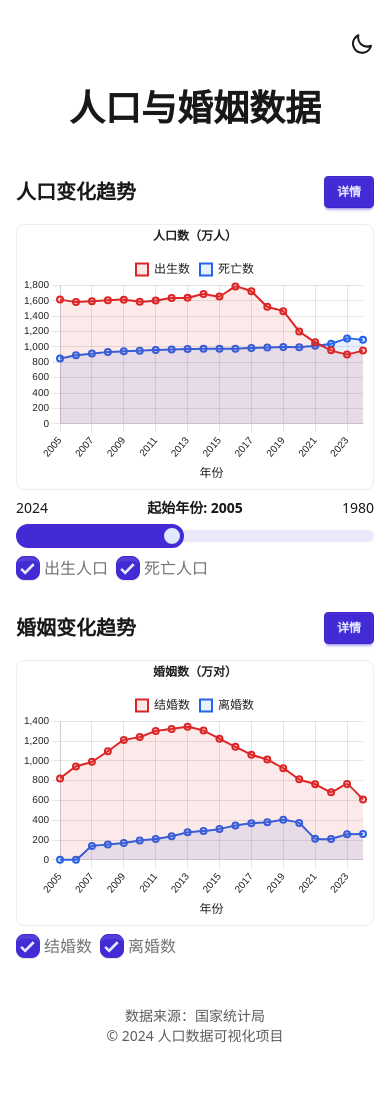
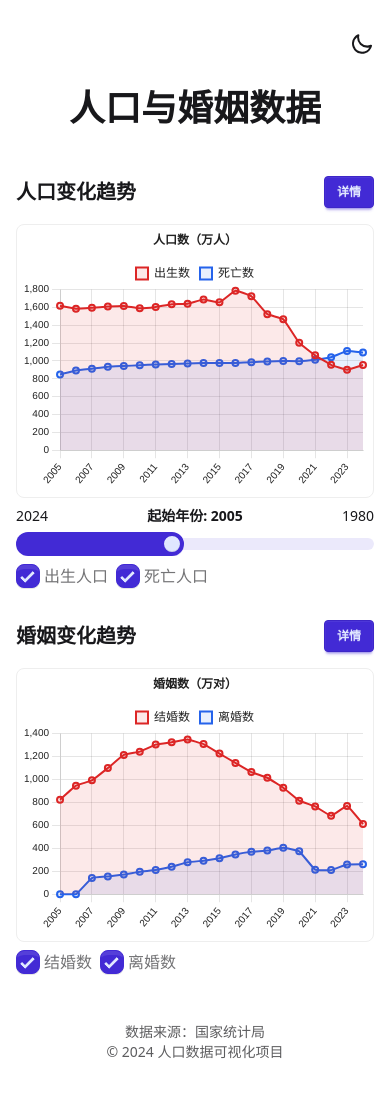
Before and after one commit to luojinan/population-stats, a Preact app: page / in a window 390 px wide. Shown: the top 1098 px of the page. Built offline with nearby package versions, Linux system fonts and the light colour scheme.

Commit message:
feat: 调整样式

```diff
--- a/src/components/Chart.tsx
+++ b/src/components/Chart.tsx
@@ -134,7 +134,7 @@ export function Chart({ data, showBirth, showDeath }: ChartProps) {
         },
         x: {
           title: {
-            display: true,
+            display: false,
             text: "年份",
             color: textColor,
             font: {
@@ -172,7 +172,7 @@ export function Chart({ data, showBirth, showDeath }: ChartProps) {
   }, [data, showBirth, showDeath, theme]);
 
   return (
-    <div class="border border-base-300 rounded-lg p-1 md:p-4">
+    <div class="border border-base-300 rounded-lg px-1 py-2 md:p-4">
       <div class="w-full h-64 md:h-96">
         <canvas ref={canvasRef} />
       </div>
--- a/src/components/MarriageChart.tsx
+++ b/src/components/MarriageChart.tsx
@@ -137,7 +137,7 @@ export function MarriageChart({
         },
         x: {
           title: {
-            display: true,
+            display: false,
             text: "年份",
             color: textColor,
             font: {
@@ -175,7 +175,7 @@ export function MarriageChart({
   }, [data, showMarriages, showDivorces, theme]);
 
   return (
-    <div class="border border-base-300 rounded-lg p-1 md:p-4">
+    <div class="border border-base-300 rounded-lg px-1 py-2 md:p-4">
       <div class="w-full h-64 md:h-96">
         <canvas ref={canvasRef} />
       </div>
```
